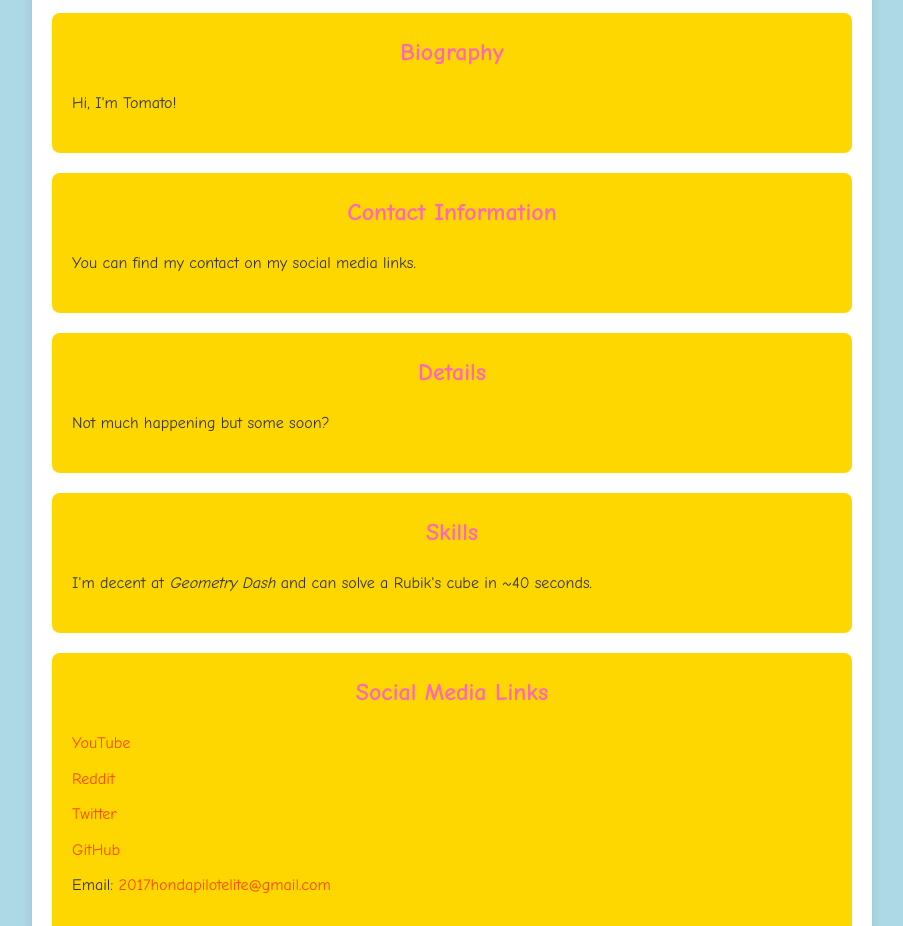
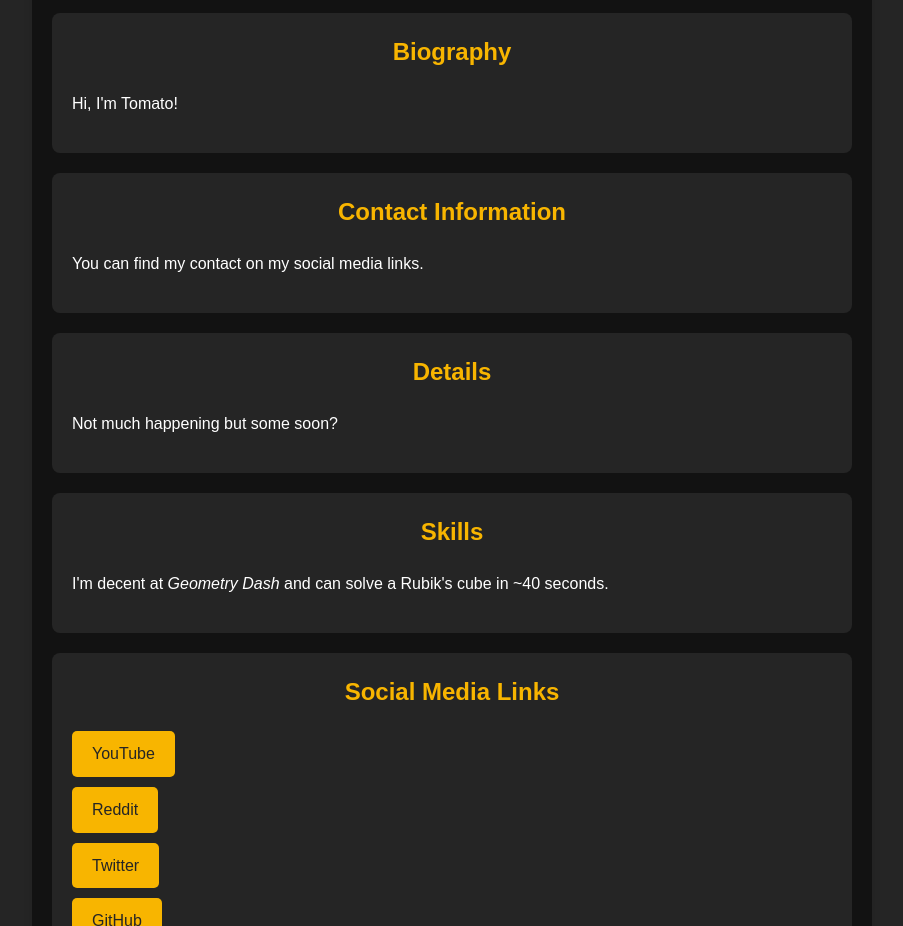
Before and after one commit to tomato1234lol/whatthesigma, a plain HTML site: page index.html in a window 1280 px wide. Shown: the part 101-1027 px from the top of the page, without its empty margins (188-1091 px from the left). Drawn offline with Linux system fonts and the light colour scheme.

Commit message:
Update index.html

```diff
--- a/index.html
+++ b/index.html
@@ -6,9 +6,9 @@
     <title>Tomato's Personal Webpage</title>
     <style>
         body {
-            font-family: 'Comic Sans MS', 'Comic Sans', cursive;
-            background-color: #add8e6; /* Light Blue */
-            color: #333;
+            font-family: Arial, sans-serif;
+            background-color: #252525;
+            color: #ffffff;
             margin: 0;
             padding: 0;
             line-height: 1.6;
@@ -17,12 +17,12 @@
             max-width: 800px;
             margin: 0 auto;
             padding: 20px;
-            background-color: #fff;
+            background-color: #121212;
             border-radius: 8px;
             box-shadow: 0 0 10px rgba(0, 0, 0, 0.1);
         }
         h1, h2 {
-            color: #ff69b4; /* Hot Pink */
+            color: #f8b500;
             text-align: center;
         }
         p {
@@ -36,20 +36,43 @@
             margin-bottom: 10px;
         }
         a {
-            color: #ff4500; /* Red */
+            color: #f8b500;
             text-decoration: none;
         }
         a:hover {
             text-decoration: underline;
         }
         .section {
-            background-color: #ffd700; /* Yellow */
+            background-color: #252525;
             padding: 20px;
             margin-bottom: 20px;
             border-radius: 8px;
         }
         .section h2 {
             margin-top: 0;
+            color: #f8b500;
+            font-size: 24px;
+            text-align: center;
+            margin-bottom: 20px;
+        }
+        .section p {
+            font-size: 16px;
+            line-height: 1.6;
+        }
+        .social-media li {
+            margin-bottom: 10px;
+        }
+        .social-media a {
+            display: inline-block;
+            background-color: #f8b500;
+            color: #252525;
+            padding: 10px 20px;
+            border-radius: 5px;
+            margin-right: 10px;
+            text-decoration: none;
+        }
+        .social-media a:hover {
+            background-color: #ffcc00;
         }
     </style>
 </head>
@@ -79,7 +102,7 @@
 
         <div class="section" id="social-media">
             <h2>Social Media Links</h2>
-            <ul>
+            <ul class="social-media">
                 <li><a href="https://www.youtube.com/channel/UCnh_Fr3x7pIuKZaY-K_ePpQ">YouTube</a></li>
                 <li><a href="https://www.reddit.com/user/7011470/">Reddit</a></li>
                 <li><a href="https://x.com/70mat0">Twitter</a></li>
```
